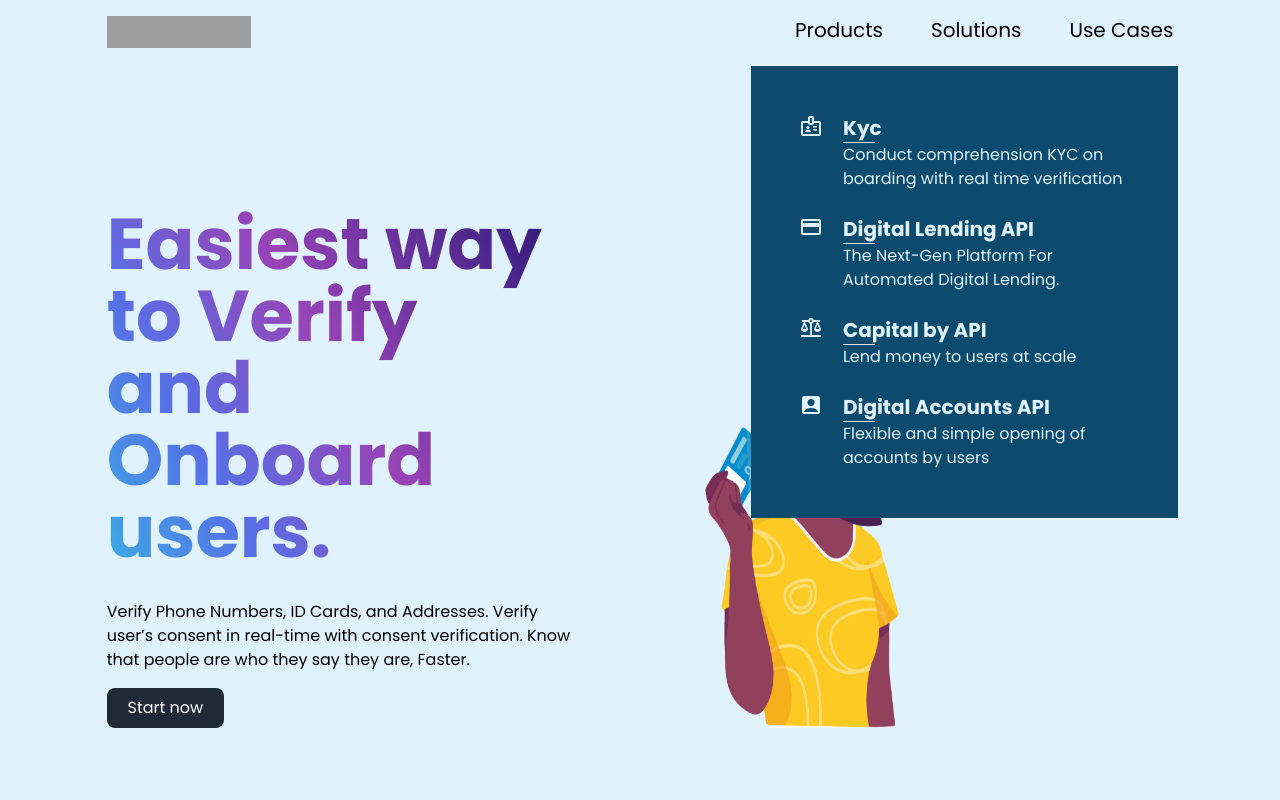
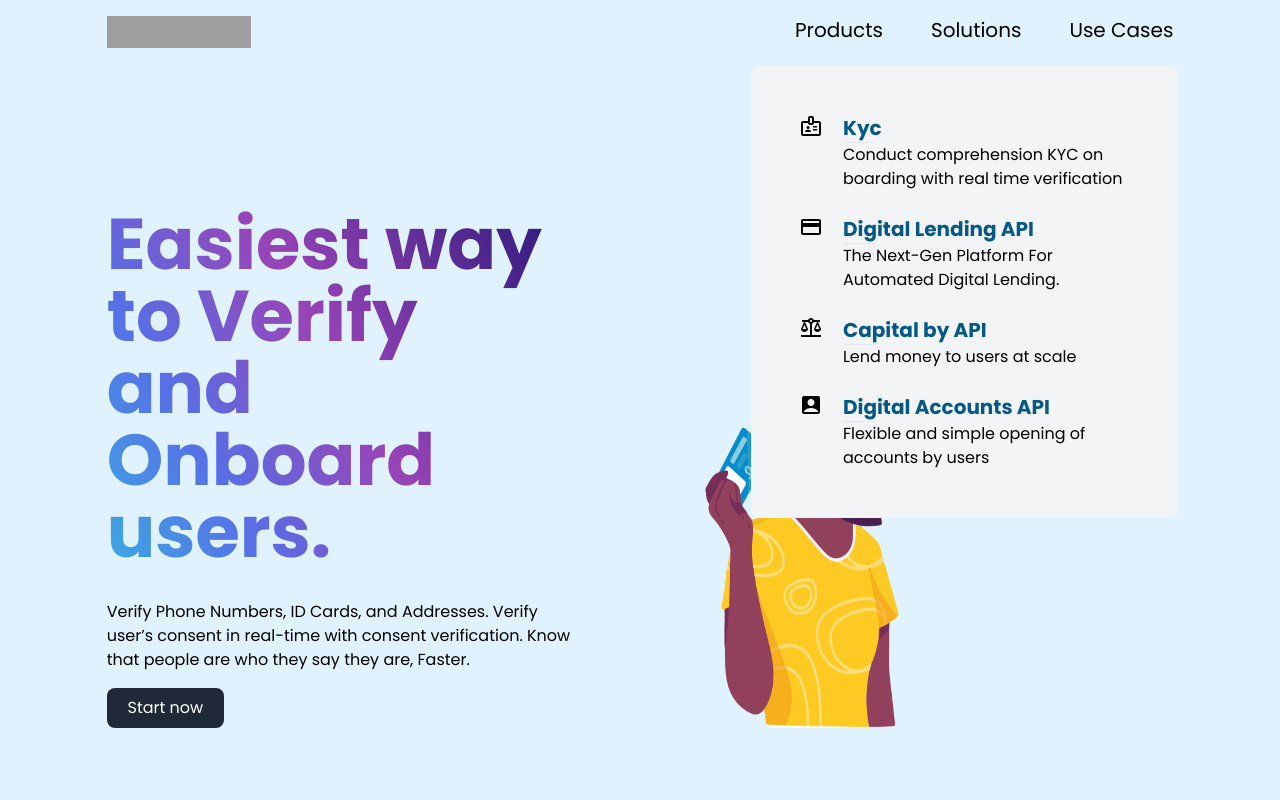
Before and after one commit to EllisOtoo/pavelonv2, a Next.js app: page /kyc in a window 1280 px wide. Both pictures are taken after a click on the item "Products". Shown: the top 800 px of the page. Built offline with nearby package versions, Linux system fonts and the light colour scheme; grey boxes are pictures that could not be loaded; what react-swipeable-views-utils would draw is missing.

Commit message:
Update to fully integrated section for md screens

```diff
--- a/components/atoms/SectionHeader.tsx
+++ b/components/atoms/SectionHeader.tsx
@@ -7,7 +7,7 @@ function SectionHeader({ title, children, textSize, style = {} }) {
         children
       ) : (
         <h3
-          style={{ fontSize: `${textSize ? textSize : ""}`, ...style }}
+          style={{ fontSize: `${textSize ? textSize : null}`, ...style }}
           className={`${textSize ? "" : "text-4xl font-light"}`}
         >
           {title}
--- a/components/molecules/LogoStripAnimated.tsx
+++ b/components/molecules/LogoStripAnimated.tsx
@@ -29,6 +29,8 @@ function LogoStripAnimated({ imageUrls, headertitle }) {
 
         <div className="w-full my-4 ">
           <Carousel
+            speed={200}
+            className=""
             defaultControlsConfig={{
               nextButtonOnClick: (event: React.MouseEvent) => {},
               pagingDotsStyle: { display: "none" },
@@ -53,7 +55,7 @@ function LogoStripAnimated({ imageUrls, headertitle }) {
               src={"/logostrip/credify.png"}
             />
             <Image
-              width={200}
+              width={170}
               height={50}
               alt=""
               src={"/logostrip/yango.f54ab341.png"}
--- a/components/organism/FullyIntegrated.tsx
+++ b/components/organism/FullyIntegrated.tsx
@@ -13,7 +13,7 @@ function FullyIntegrated() {
   useEffect(() => {}, []);
 
   return (
-    <div className="w-full md:flex md:flex-col md:justify-center bg-gray-100 py-12 md:h-screen">
+    <div className="w-full md:flex md:flex-col md:justify-center bg-gray-100 py-12 md:h-screen md:py-54">
       <div className="w-10/12 m-auto">
         {/* BLOCKS STARTS HERE */}
 
--- a/components/organism/GetStarted.tsx
+++ b/components/organism/GetStarted.tsx
@@ -26,7 +26,7 @@ function GetStarted() {
   return (
     <div className="w-full bg-gray-200 py-24">
       <div className="w-10/12 flex flex-col md:flex-row m-auto">
-        <div className="md:w-6/12">
+        <div className="md:w-6/12 flex flex-col justify-between">
           <p>BUILDING CREDIT PRODUCTS HAS NEVER BEEN EASIER</p>
           <p className="text-3xl font-bold">Ready to get Started?</p>
           <p>
--- a/components/organism/HeaderArea.tsx
+++ b/components/organism/HeaderArea.tsx
@@ -80,7 +80,8 @@ function HeaderArea({ title = "Hello Section", children, imageUrl, reverse }) {
               <div className="w-full md:w-4/12 h-72 md:h-96 relative">
                 <Image
                   className=" "
-                  src={"/landingPageMobile.png"}
+                  // src={"/landingPageMobile.png"}
+                  src={""}
                   alt=""
                   fill
                 />
@@ -90,7 +91,8 @@ function HeaderArea({ title = "Hello Section", children, imageUrl, reverse }) {
                 ref={cardRef}
                 className="w-full h-24 md:h-44 md:w-6/12 relative"
               >
-                <Image src={"/creditCard.png"} alt="" fill />
+                {/* <Image src={"/creditCard.png"} alt="" fill /> */}
+                <Image src={""} alt="" fill />
               </div>
             </>
           )}
--- a/components/organism/PopUpNav.tsx
+++ b/components/organism/PopUpNav.tsx
@@ -51,18 +51,18 @@ function PopUpNav({ menuToDisplay, children }: { menuToDisplay: string[] }) {
       <div
         ref={subNavRef}
         // className={`absolute  md:h-auto z-40 left-[8%] m-auto p-12 w-10/12  bg-gray-900 rounded-lg text-white`}
-        className={`absolute md:h-auto z-40 right-[8%] m-auto p-12 w-4/12  bg-sky-900 text-white`}
+        className={`absolute md:h-auto z-40 right-[8%] m-auto rounded-lg p-12 w-4/12  bg-gray-100`}
       >
         <div ref={subNavContent}>
           {/* <ul className="flex max-h-[24rem] overflow-scroll md:overflow-visible gap-6 flex-col md:grid md:grid-flow-col md:auto-cols-fr"> */}
-          <ul className="flex max-h-[24rem] overflow-scroll md:overflow-visible gap-6 flex-col md:grid md:grid-col-1 md:auto-cols-fr">
+          <ul className="flex max-h-[28rem] overflow-scroll md:overflow-visible gap-6 flex-col md:grid md:grid-col-1 md:auto-cols-fr">
             {menuToDisplay.map((item) => (
-              <li key={item} className="text-sky-100 flex gap-5">
+              <li key={item} className=" flex gap-5">
                 {item.icon}
                 <div className="cursor-pointer w-full">
                   <Link href={item.url}>
                     <span
-                      className="font-bold text-xl"
+                      className="font-bold text-xl text-sky-800"
                       onClick={() => {
                         setShowDropDown(false);
                         setShowSubNav(false);
```
